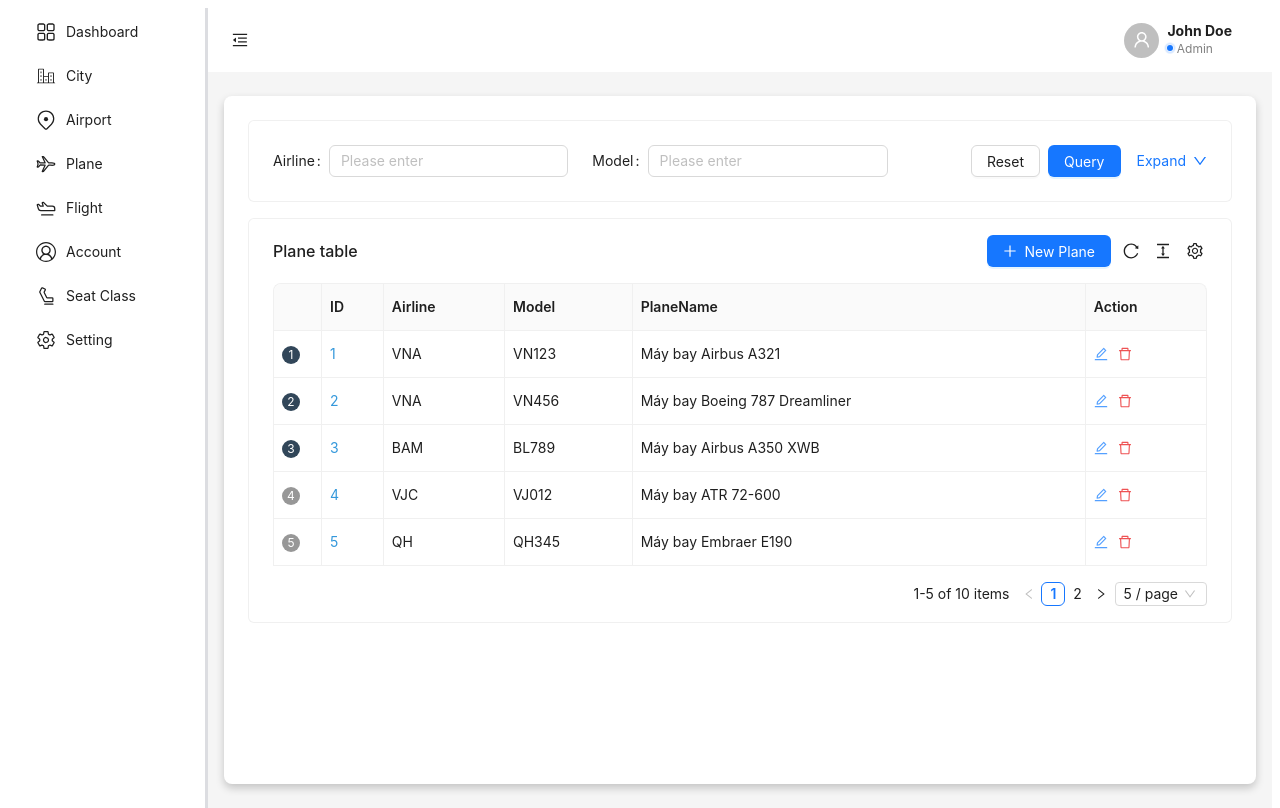
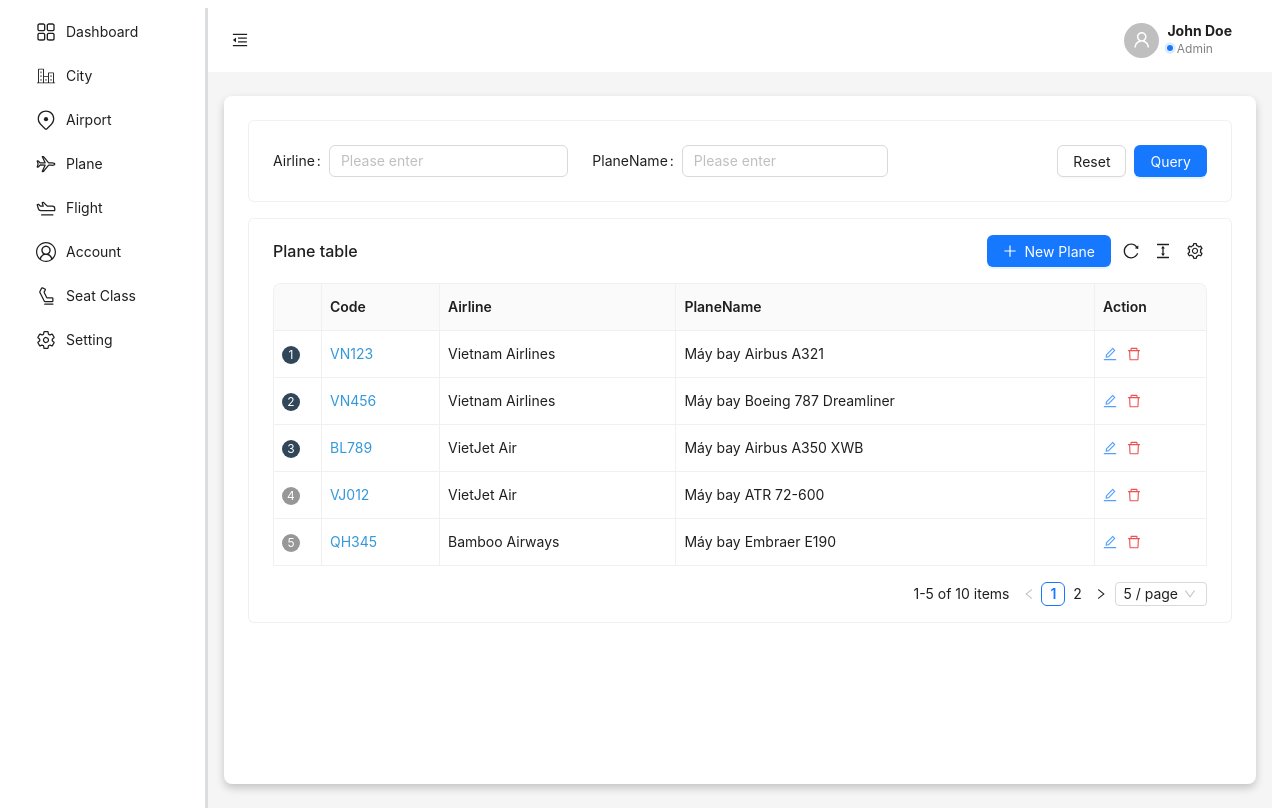
Before and after one commit to NHACTAOHOCBAI/Booking_Flight_FE, a React (Vite) app: page /admin/manage-plane in a window 1280 px wide. Built offline with nearby package versions, Linux system fonts and the light colour scheme.

Commit message:
sua plane

```diff
--- a/src/globalType.tsx
+++ b/src/globalType.tsx
@@ -226,61 +226,61 @@
     id: '1',
     planeCode: 'VN123',
     planeName: 'Máy bay Airbus A321',
-    airlineId: 'VNA'
+    airlineId: '1'
   },
   {
     id: '2',
     planeCode: 'VN456',
     planeName: 'Máy bay Boeing 787 Dreamliner',
-    airlineId: 'VNA'
+    airlineId: '1'
   },
   {
     id: '3',
     planeCode: 'BL789',
     planeName: 'Máy bay Airbus A350 XWB',
-    airlineId: 'BAM'
+    airlineId: '2'
   },
   {
     id: '4',
     planeCode: 'VJ012',
     planeName: 'Máy bay ATR 72-600',
-    airlineId: 'VJC'
+    airlineId: '2'
   },
   {
     id: '5',
     planeCode: 'QH345',
     planeName: 'Máy bay Embraer E190',
-    airlineId: 'QH'
+    airlineId: '3'
   },
   {
     id: '6',
     planeCode: 'VN678',
     planeName: 'Máy bay Airbus A330',
-    airlineId: 'VNA'
+    airlineId: '3'
   },
   {
     id: '7',
     planeCode: 'BL901',
     planeName: 'Máy bay Boeing 777-300ER',
-    airlineId: 'BAM'
+    airlineId: '4'
   },
   {
     id: '8',
     planeCode: 'VJ234',
     planeName: 'Máy bay Airbus A320neo',
-    airlineId: 'VJC'
+    airlineId: '4'
   },
   {
     id: '9',
     planeCode: 'QH567',
     planeName: 'Máy bay Boeing 737 MAX',
-    airlineId: 'QH'
+    airlineId: '5'
   },
   {
     id: '10',
     planeCode: 'VN890',
     planeName: 'Máy bay Airbus A380',
-    airlineId: 'VNA'
+    airlineId: '5'
   }
 ]
 
@@ -470,7 +470,7 @@
   }
 ]
 
-export const airlines: IAirlineTable[] = [
+export const airlineData: IAirlineTable[] = [
   { id: '1', airlineCode: 'VNA', airlineName: 'Vietnam Airlines' },
   { id: '2', airlineCode: 'VJ', airlineName: 'VietJet Air' },
   { id: '3', airlineCode: 'BBA', airlineName: 'Bamboo Airways' },
@@ -482,149 +482,4 @@
   { id: '9', airlineCode: 'SAO', airlineName: 'Sao Việt Airlines' },
   { id: '10', airlineCode: 'MKA', airlineName: 'Mekong Airlines' }
 ]
-export {}
-
-// airport
-// interface IFakeAirportItem {
-//     airportCode: string,
-//     airportName: string,
-//     location: string
-// }
-// interface IAirportItem {
-//     _id: string,
-//     name: string,
-//     city: string,
-//     country: string
-// }
-// interface INewAirportItem {
-//     name: string,
-//     city: string,
-//     country: string
-// }
-// interface IUpdateAirportItem {
-//     _id: string,
-//     name: string,
-//     city: string,
-//     country: string
-// }
-// //account
-// interface IAccountItem {
-//     _id: string,
-//     username: string,
-//     phone: string,
-//     fullName: string,
-//     dob: string,
-//     createdAt: string,
-//     updatedAt: string,
-//     gender: string,
-//     role: string,
-// }
-// interface INewAccountItem {
-//     username: string,
-//     password: string,
-//     phone: string,
-//     fullName: string,
-//     dob: string,
-//     gender: string,
-//     role: string,
-// }
-// interface IUpdateAccountItem {
-//     _id: string,
-//     username: string,
-//     password: string,
-//     phone: string,
-//     fullName: string,
-//     dob: string,
-//     gender: string,
-//     role: string,
-// }
-// //seat
-// interface ISeatItem {
-//     _id: string,
-//     name: string,
-//     price: number,
-//     description: string,
-// }
-// interface INewSeatItem {
-//     name: string,
-//     price: number,
-//     description: string,
-// }
-// interface IUpdateSeatItem {
-//     _id: string,
-//     name: string,
-//     price: number,
-//     description: string,
-// }
-// //Flight
-// interface IFlightItem {
-//     _id: string,
-//     planeId: string,
-//     planeName: string,
-//     departureId: string,
-//     departureName: string,
-//     arrivalId: string,
-//     arrivalName: string,
-//     departureTime: string,
-//     arrivalTime: string,
-//     price: number,
-//     ticket: {
-//         type: ISeatItem,
-//         quantity: number
-//     }[],
-//     interAirport: {
-//         _id: string,
-//         arrivalTime: string,
-//         departureTime: string
-//     }[]
-// }
-// interface INewFlightItem {
-//     planeId: string,
-//     departureId: string,
-//     arrivalId: string,
-//     departureTime: string,
-//     arrivalTime: string,
-//     price: number,
-//     ticket: {
-//         ticketId: string,
-//         quantity: number
-//     }[]
-//     interAirport: {
-//         _id: string,
-//         arrivalTime: string,
-//         departureTime: string
-//     }[]
-// }
-// interface IUpdateFlightItem {
-//     _id: string,
-//     planeId: string,
-//     departureId: string,
-//     arrivalId: string,
-//     departureTime: string,
-//     arrivalTime: string,
-//     price: number,
-//     ticket: {
-//         ticketId: string,
-//         quantity: number
-//     }[]
-//     interAirport: {
-//         _id: string,
-//         arrivalTime: string,
-//         departureTime: string
-//     }[]
-// }
-// //plane
-// interface IPlaneItem {
-//     id: string,
-//     name: string,
-//     airline: string
-// }
-// interface INewPlaneItem {
-//     name: string,
-//     airline: string
-// }
-// interface IUpdatePlaneItem {
-//     id: string,
-//     name: string,
-//     airline: string
-// }
+export { }
--- a/src/pages/admin/planeManagement/newPlane.tsx
+++ b/src/pages/admin/planeManagement/newPlane.tsx
@@ -1,7 +1,8 @@
-import { Form, FormProps, Input, Modal } from 'antd'
+import { airlineOptions } from '@/utils/select'
+import { Form, FormProps, Input, Modal, Select } from 'antd'
 import { LuScanBarcode } from 'react-icons/lu'
 import { MdOutlineAirlines } from 'react-icons/md'
-import { PiAirplaneInFlight } from 'react-icons/pi'
+import { SlPlane } from 'react-icons/sl'
 
 interface IProp {
   isNewOpen: boolean
@@ -32,18 +33,6 @@
           <Form.Item<IPlaneTable>
             label={
               <div>
-                <MdOutlineAirlines />
-                Airline
-              </div>
-            }
-            name='airlineId'
-            rules={[{ required: true, message: "Please input airline's code" }]}
-          >
-            <Input placeholder="Enter airline's code" />
-          </Form.Item>
-          <Form.Item<IPlaneTable>
-            label={
-              <div>
                 <LuScanBarcode />
                 Model
               </div>
@@ -56,14 +45,26 @@
           <Form.Item<IPlaneTable>
             label={
               <div>
-                <PiAirplaneInFlight />
-                PlaneName
+                <SlPlane />
+                Name
               </div>
             }
             name='planeName'
             rules={[{ required: true, message: "Please input plane's name" }]}
           >
             <Input placeholder="Enter plane's name" />
+          </Form.Item>
+          <Form.Item<IPlaneTable>
+            label={
+              <div>
+                <MdOutlineAirlines />
+                Airline
+              </div>
+            }
+            name='airlineId'
+            rules={[{ required: true, message: "Please input airline's code" }]}
+          >
+            <Select options={airlineOptions} />
           </Form.Item>
         </Form>
       </Modal>
--- a/src/pages/admin/planeManagement/planeManagement.tsx
+++ b/src/pages/admin/planeManagement/planeManagement.tsx
@@ -6,6 +6,7 @@
 import UpdatePlane from './updatePlane'
 import { planeData } from '@/globalType'
 import DetailPlane from './detailPlane'
+import { toAirline } from '@/utils/convert'
 const PlaneManagement = () => {
   //detail
   const [isDetailOpen, setIsDetailOpen] = useState(false)
@@ -36,7 +37,7 @@
       width: 48
     },
     {
-      title: 'ID',
+      title: 'Code',
       search: false,
       render: (_, record) => (
         <a
@@ -46,17 +47,15 @@
             setIsDetailOpen(true)
           }}
         >
-          {record.id}
+          {record.planeCode}
         </a>
       )
     },
     {
       title: 'Airline',
-      dataIndex: 'airlineId'
-    },
-    {
-      title: 'Model',
-      dataIndex: 'planeCode'
+      render: (_, record) => (
+        <div>{toAirline(record.airlineId as string).airlineName}</div>
+      )
     },
     {
       title: 'PlaneName',
--- a/src/pages/admin/planeManagement/updatePlane.tsx
+++ b/src/pages/admin/planeManagement/updatePlane.tsx
@@ -1,8 +1,10 @@
-import { Form, FormProps, Input, Modal } from 'antd'
+
+import { airlineOptions } from '@/utils/select'
+import { Form, FormProps, Input, Modal, Select } from 'antd'
 import { useEffect } from 'react'
 import { LuScanBarcode } from 'react-icons/lu'
 import { MdOutlineAirlines } from 'react-icons/md'
-import { PiAirplaneInFlight } from 'react-icons/pi'
+import { SlPlane } from 'react-icons/sl'
 
 interface IProp {
   updatedPlane: IPlaneTable
@@ -44,18 +46,6 @@
           <Form.Item<IPlaneTable>
             label={
               <div>
-                <MdOutlineAirlines />
-                Airline
-              </div>
-            }
-            name='airlineId'
-            rules={[{ required: true, message: "Please input airline's code" }]}
-          >
-            <Input placeholder="Enter airline's code" />
-          </Form.Item>
-          <Form.Item<IPlaneTable>
-            label={
-              <div>
                 <LuScanBarcode />
                 Model
               </div>
@@ -68,8 +58,8 @@
           <Form.Item<IPlaneTable>
             label={
               <div>
-                <PiAirplaneInFlight />
-                PlaneName
+                <SlPlane />
+                Name
               </div>
             }
             name='planeName'
@@ -77,6 +67,18 @@
           >
             <Input placeholder="Enter plane's name" />
           </Form.Item>
+          <Form.Item<IPlaneTable>
+            label={
+              <div>
+                <MdOutlineAirlines />
+                Airline
+              </div>
+            }
+            name='airlineId'
+            rules={[{ required: true, message: "Please input airline's code" }]}
+          >
+            <Select options={airlineOptions} />
+          </Form.Item>
         </Form>
       </Modal>
     </>
--- a/src/utils/convert.ts
+++ b/src/utils/convert.ts
@@ -1,4 +1,4 @@
-import { airportData, cityData, flightData, planeData, seatData } from "@/globalType"
+import { airlineData, airportData, cityData, flightData, planeData, seatData } from "@/globalType"
 
 const toSeat = (seatId: string): ISeatTable => {
     const result = seatData.filter((value) => seatId === value.id);
@@ -66,4 +66,15 @@
     }
     return result[0];
 }
-export { toAirport, toCity, toPlane, toSeat, toFLight }
+const toAirline = (airlineId: string): IAirlineTable => {
+    const result = airlineData.filter((value) => airlineId === value.id);
+    if (result.length == 0) {
+        return {
+            id: "",
+            airlineCode: "",
+            airlineName: "",
+        }
+    }
+    return result[0];
+}
+export { toAirport, toCity, toPlane, toSeat, toFLight, toAirline }
--- a/src/utils/select.ts
+++ b/src/utils/select.ts
@@ -1,4 +1,4 @@
-import { airportData, cityData, planeData, seatData } from "@/globalType"
+import { airlineData, airportData, cityData, planeData, seatData } from "@/globalType"
 
 const planeOptions = planeData.map((value) => {
     return {
@@ -24,6 +24,12 @@
         label: value.cityName,
     }
 })
+const airlineOptions = airlineData.map((value) => {
+    return {
+        value: value.id,
+        label: value.airlineName,
+    }
+})
 export {
-    planeOptions, airportOptions, seatOptions, cityOptions
+    planeOptions, airportOptions, seatOptions, cityOptions, airlineOptions
 }
```
